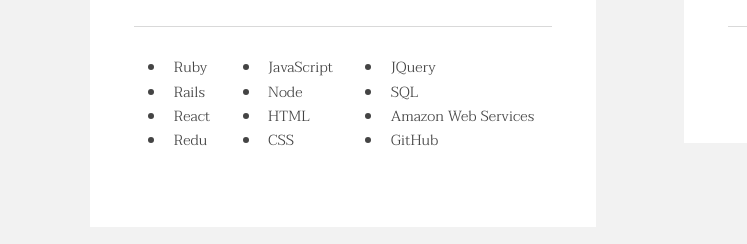
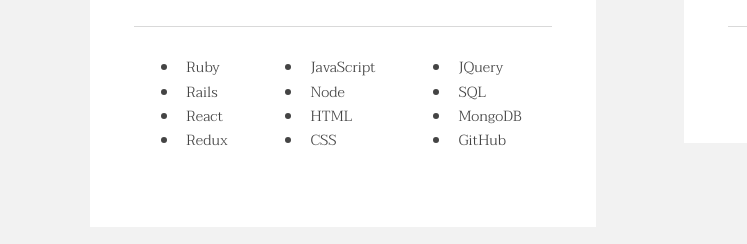
Before and after one commit to hchu315/Portfolio, a plain HTML site: page index.html in a window 1280 px wide. Shown: the part 2952-3196 px from the top of the page, 0-747 px from the left. Drawn offline with nearby package versions, Linux system fonts and the light colour scheme.

Commit message:
add mongoDB to skills list

```diff
--- a/index.html
+++ b/index.html
@@ -128,7 +128,7 @@
 											<li>Ruby</li>
 											<li>Rails</li>
 											<li>React</li>
-											<li>Redu</li>
+											<li>Redux</li>
 										</ul>
 										<ul class='skills-two'>
 											<li>JavaScript</li>
@@ -139,7 +139,7 @@
 										<ul class='skills-three'>
 											<li>JQuery</li>
 											<li>SQL</li>
-											<li>Amazon Web Services</li>
+											<li>MongoDB</li>
 											<li>GitHub</li>
 										</ul>
 									</div>
```
